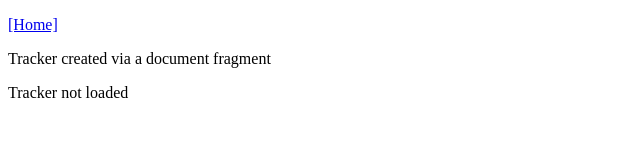
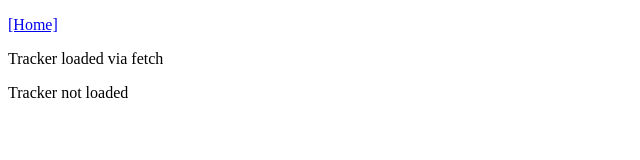
Before and after one commit to duckduckgo/privacy-test-pages, a plain HTML site: page trackers/1major-via-fetch.html in a window 1280 px wide. Shown: the full height of the page, 0-640 px from the left. Drawn offline with Linux system fonts and the light colour scheme; no server answers.

Commit message:
Text fix

```diff
--- a/trackers/1major-via-fetch.html
+++ b/trackers/1major-via-fetch.html
@@ -3,7 +3,7 @@
 <head>
   <meta charset="utf-8">
   <meta name="viewport" content="width=device-width">
-  <title>Tracker created via a document fragment</title>
+  <title>Tracker loaded via fetch</title>
 
   <script>
 
@@ -32,7 +32,7 @@
 <body onload="loadTracker()">
 <p><a href="../index.html">[Home]</a></p>
 
-<p>Tracker created via a document fragment</p>
+<p>Tracker loaded via fetch</p>
 
 <div id="target-div">
 </div>
```
